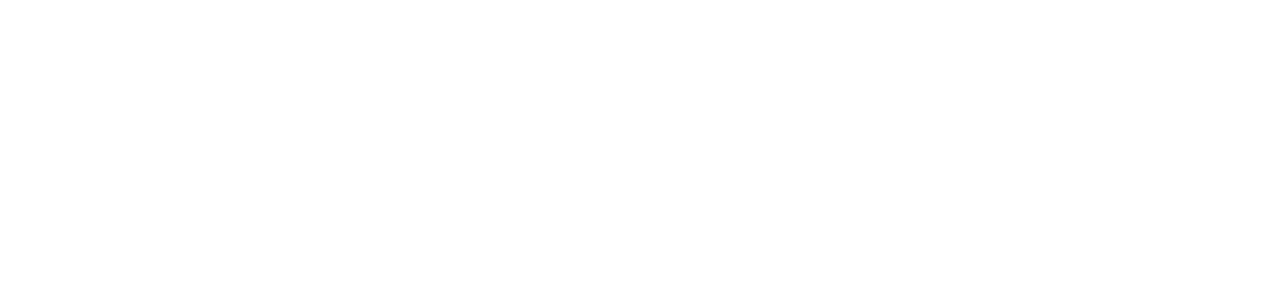
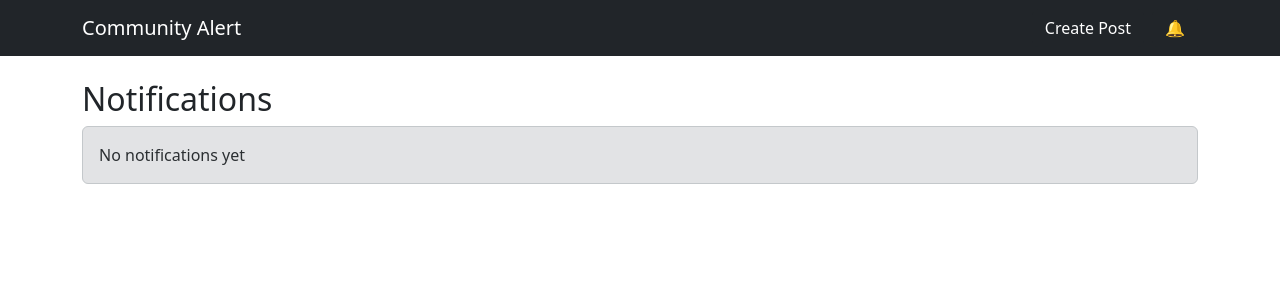
Before and after one commit to jsmndb/community-alert-system, a React (Vite) app in the folder client/: page /notifications in a window 1280 px wide. Before the commit this address had no page. Shown: the top 300 px of the page. Built offline with nearby package versions, Linux system fonts and the light colour scheme.

Commit message:
Added notification page

```diff
--- a/client/src/App.jsx
+++ b/client/src/App.jsx
@@ -9,6 +9,7 @@
 import EditPostPage from "./pages/EditPostPage";
 import PublicProfilePage from "./pages/PublicProfilePage";
 import PostDetailsPage from "./pages/PostDetailsPage";
+import NotificationPage from "./pages/NotificationPage";
 
 function App() {
   return (
@@ -60,6 +61,11 @@
           element={<PostDetailsPage />}
         />
 
+        <Route
+          path="/notifications"
+          element={<NotificationPage />}
+          />
+
       </Routes>
     </BrowserRouter>
   );
--- a/client/src/components/Navbar.jsx
+++ b/client/src/components/Navbar.jsx
@@ -83,9 +83,9 @@
             className="btn-group"
           >
 
-            <button
-              className="btn btn-dark dropdown-toggle"
-              data-bs-toggle="dropdown"
+            <Link
+              to="/notifications"
+              className="btn btn-dark"
               >
 
               🔔
@@ -100,7 +100,7 @@
               )
               }
 
-            </button>
+              </Link>
 
             <ul className="dropdown-menu dropdown-menu-end">
 
--- /dev/null
+++ b/client/src/pages/NotificationPage.jsx
@@ -0,0 +1,137 @@
+import { useEffect, useState } from "react";
+import axios from "axios";
+import Navbar from "../components/Navbar";
+
+function NotificationPage(){
+
+  const [notifications,setNotifications] = useState([]);
+
+
+  const user = JSON.parse(
+    localStorage.getItem("user")
+  );
+
+
+  useEffect(()=>{
+
+    fetchNotifications();
+
+  },[]);
+
+
+
+  const fetchNotifications = async()=>{
+
+    try{
+
+      const response = await axios.get(
+        `http://localhost:5000/notifications/${user.id}`
+      );
+
+
+      setNotifications(response.data);
+
+
+    }catch(error){
+
+      console.log(error);
+
+    }
+
+  };
+
+
+
+  return (
+
+    <>
+
+    <Navbar/>
+
+
+    <div className="container mt-4">
+
+
+      <h2>
+        Notifications
+      </h2>
+
+
+
+      {
+        notifications.length === 0 ?
+
+        (
+          <div className="alert alert-secondary">
+            No notifications yet
+          </div>
+        )
+
+
+        :
+
+
+        notifications.map((item)=>(
+
+
+          <div
+            key={item.id}
+            className="card p-3 mb-3"
+          >
+
+
+            <h5>
+
+              {
+                item.is_read
+                ? "🔔"
+                : "🔴"
+              }
+
+
+              {" "}
+
+
+              {item.name}
+
+
+            </h5>
+
+
+
+            <p>
+              {item.message}
+            </p>
+
+
+
+            <small>
+
+              {
+                new Date(
+                  item.created_at
+                ).toLocaleString()
+              }
+
+            </small>
+
+
+          </div>
+
+
+        ))
+
+      }
+
+
+    </div>
+
+
+    </>
+
+  );
+
+}
+
+
+export default NotificationPage;
```
Lines whose indentation alone changed are shown as unchanged.
